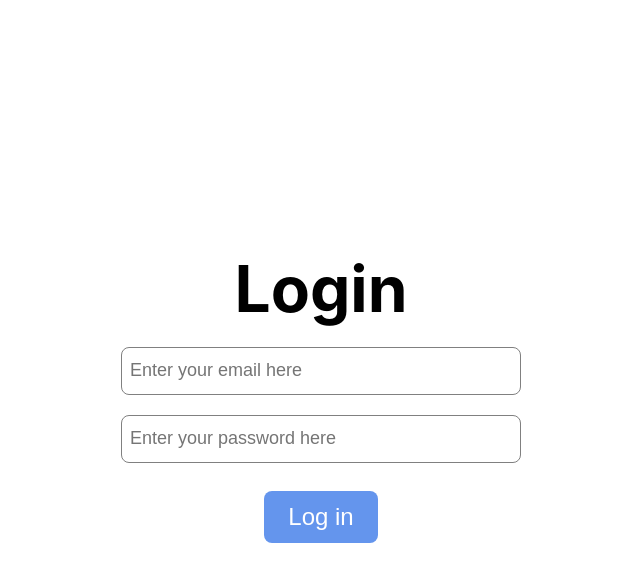
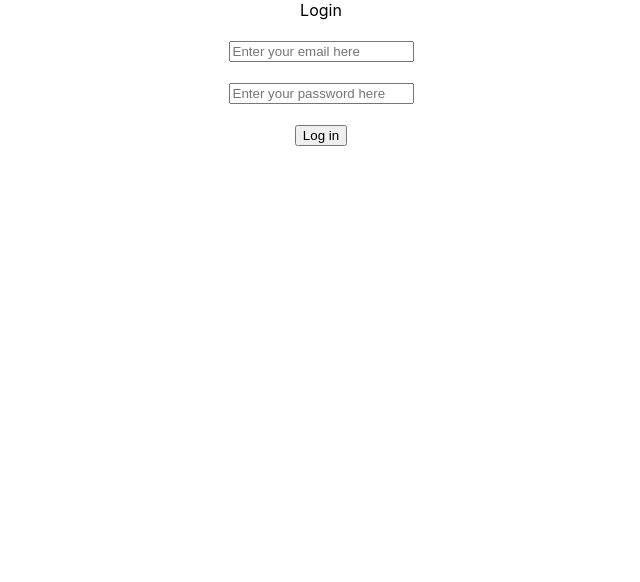
Before and after one commit to Flor1210014/front, a React (Create React App) app: page /login in a window 1280 px wide. Shown: the top 582 px of the page, without its empty margins (319-959 px from the left). Built offline with nearby package versions, Linux system fonts and the light colour scheme.

Commit message:
stilo prime react

```diff
--- a/package.json
+++ b/package.json
@@ -6,6 +6,7 @@
     "@testing-library/jest-dom": "^5.17.0",
     "@testing-library/react": "^13.4.0",
     "@testing-library/user-event": "^13.5.0",
+    "primereact": "^10.8.2",
     "react": "^18.3.1",
     "react-dom": "^18.3.1",
     "react-router-dom": "^6.26.1",
--- a/src/App.css
+++ b/src/App.css
@@ -1,63 +1,38 @@
-.mainContainer {
-  flex-direction: column;
-  display: flex;
-  align-items: center;
-  justify-content: center;
-  height: 100vh;
+.App {
+  text-align: center;
 }
 
-.titleContainer {
-  display: flex;
-  flex-direction: column;
-  font-size: 64px;
-  font-weight: bolder;
-  align-items: center;
-  justify-content: center;
+.App-logo {
+  height: 40vmin;
+  pointer-events: none;
 }
 
-.resultContainer,
-.historyItem {
-  flex-direction: row;
-  display: flex;
-  width: 400px;
-  align-items: center;
-  justify-content: space-between;
+@media (prefers-reduced-motion: no-preference) {
+  .App-logo {
+    animation: App-logo-spin infinite 20s linear;
+  }
 }
 
-.historyContainer {
-  flex-direction: column;
-  display: flex;
-  height: 200px;
-  align-items: center;
-  flex-grow: 5;
-  justify-content: flex-start;
-}
-
-.buttonContainer {
+.App-header {
+  background-color: #282c34;
+  min-height: 100vh;
   display: flex;
   flex-direction: column;
   align-items: center;
   justify-content: center;
-  height: 260px;
+  font-size: calc(10px + 2vmin);
+  color: white;
 }
 
-.inputContainer {
-  display: flex;
-  flex-direction: column;
-  align-items: flex-start;
-  justify-content: center;
+.App-link {
+  color: #61dafb;
 }
 
-.inputContainer > .errorLabel {
-  color: red;
-  font-size: 12px;
+@keyframes App-logo-spin {
+  from {
+    transform: rotate(0deg);
+  }
+  to {
+    transform: rotate(360deg);
+  }
 }
-
-.inputBox {
-  height: 48px;
-  width: 400px;
-  font-size: large;
-  border-radius: 8px;
-  border: 1px solid grey;
-  padding-left: 8px;
-}
--- a/src/index.css
+++ b/src/index.css
@@ -1,53 +1,13 @@
-html,
 body {
-  padding: 0;
   margin: 0;
-  font-family:
-    -apple-system,
-    BlinkMacSystemFont,
-    Segoe UI,
-    Roboto,
-    Oxygen,
-    Ubuntu,
-    Cantarell,
-    Fira Sans,
-    Droid Sans,
-    Helvetica Neue,
+  font-family: -apple-system, BlinkMacSystemFont, 'Segoe UI', 'Roboto', 'Oxygen',
+    'Ubuntu', 'Cantarell', 'Fira Sans', 'Droid Sans', 'Helvetica Neue',
     sans-serif;
-}
-
-* {
-  box-sizing: border-box;
-}
-
-main {
-  padding: 5rem 0;
-  flex: 1;
-  display: flex;
-  flex-direction: column;
-  justify-content: center;
-  align-items: center;
+  -webkit-font-smoothing: antialiased;
+  -moz-osx-font-smoothing: grayscale;
 }
 
 code {
-  background: #fafafa;
-  border-radius: 5px;
-  padding: 0.75rem;
-  font-family:
-    Menlo,
-    Monaco,
-    Lucida Console,
-    Courier New,
+  font-family: source-code-pro, Menlo, Monaco, Consolas, 'Courier New',
     monospace;
 }
-
-input[type='button'] {
-  border: none;
-  background: cornflowerblue;
-  color: white;
-  padding: 12px 24px;
-  margin: 8px;
-  font-size: 24px;
-  border-radius: 8px;
-  cursor: pointer;
-}
--- a/src/pages/Home.jsx
+++ b/src/pages/Home.jsx
@@ -25,7 +25,25 @@ const Home = (props) => {
         />
         {loggedIn ? <div>Your email address is {email}</div> : <div />}
       </div>
+      <div className="grid grid-nogutter surface-0 text-800">
+    <div className="col-12 md:col-6 p-6 text-center md:text-left flex align-items-center ">
+        <section>
+            <span className="block text-6xl font-bold mb-1">Create the screens</span>
+            <div className="text-6xl text-primary font-bold mb-3">your visitors deserve to see</div>
+            <p className="mt-0 mb-4 text-700 line-height-3">Lorem ipsum dolor sit amet, consectetur adipiscing elit, sed do eiusmod tempor incididunt ut labore et dolore magna aliqua.</p>
+
+            <button label="Learn More" type="button" className="mr-3 p-button-raised" />
+            <button label="Live Demo" type="button" className="p-button-outlined" />
+        </section>
     </div>
+    <div className="col-12 md:col-6 overflow-hidden">
+        <img src="/demo/images/blocks/hero/hero-1.png" alt="hero-1" className="md:ml-auto block md:h-full" style={{ clipPath: 'polygon(8% 0, 100% 0%, 100% 100%, 0 100%)' }} />
+    </div>
+</div>
+    </div>
+
+
+
   )
 }
 
```
Also changed, not shown: 1 other file (tests, documents, lock files or other folders).
